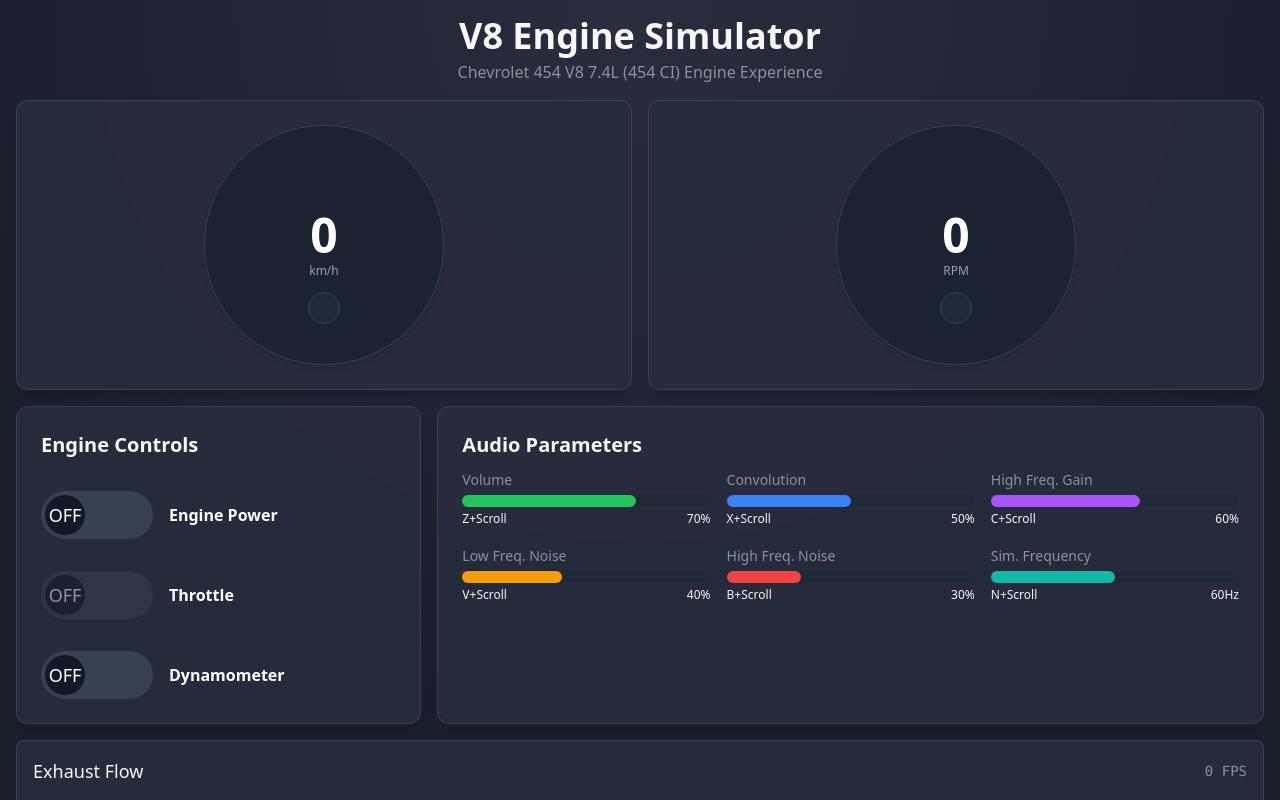
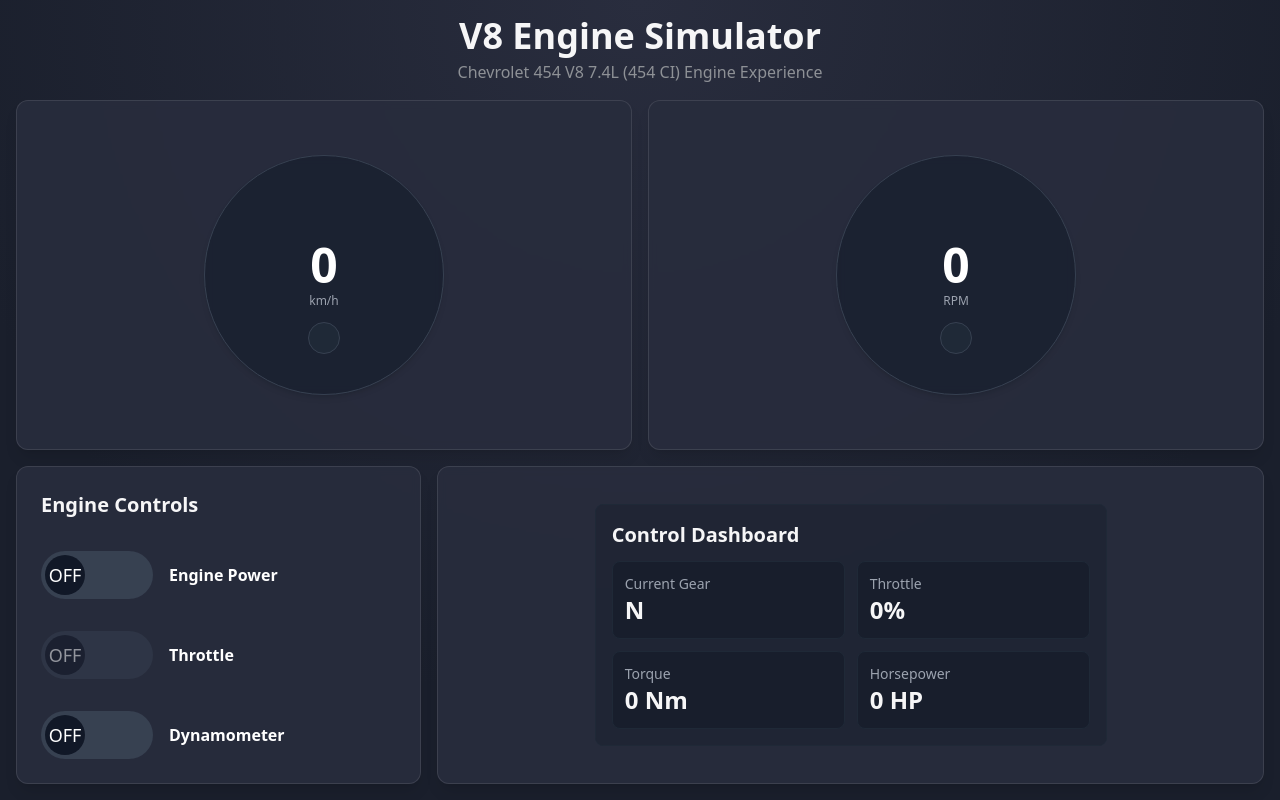
Before and after one commit to balaturgija/realistic-gearshift-simulator, a React (Vite) app: page / in a window 1280 px wide. Built offline with nearby package versions, Linux system fonts and the light colour scheme.

Commit message:
Remove audio and performance components
Removes the Audio Parameters, Exhaust Flow, and Keyboard Controls components from the dashboard. Adjusts the Engine Controls component to maintain UI balance and ensures all core functionalities remain intact.

```diff
--- a/src/components/Dashboard.tsx
+++ b/src/components/Dashboard.tsx
@@ -3,9 +3,8 @@ import { useEngine } from '@/hooks/useEngine';
 import { useSound } from '@/hooks/useSound';
 import { RPMGauge } from './RPMGauge';
 import { SpeedGauge } from './SpeedGauge';
-import { PerformanceMonitor } from './PerformanceMonitor';
 import { Dynamometer } from './Dynamometer';
-import { ENGINE_MAX_RPM, KEY_BINDINGS } from '@/lib/constants';
+import { ENGINE_MAX_RPM } from '@/lib/constants';
 import { useState } from 'react';
 
 export function Dashboard() {
@@ -26,7 +25,7 @@ export function Dashboard() {
     toggleDyno
   } = useEngine();
 
-  const { frequencies, fps, audioParams } = useSound({
+  const { audioParams } = useSound({
     isEngineRunning: isRunning,
     rpm,
     maxRpm: ENGINE_MAX_RPM,
@@ -72,8 +71,8 @@ export function Dashboard() {
         <Dynamometer speed={speed} torque={torque} horsepower={horsepower} isRunning={isRunning} />
       )}
 
-      {/* Controls section - Taking less space */}
-      <div className="grid grid-cols-1 md:grid-cols-3 gap-4 mb-4">
+      {/* Controls section - Repositioned for better layout */}
+      <div className="grid grid-cols-1 md:grid-cols-3 gap-4 mt-auto">
         <div className="dash-panel flex flex-col">
           <h2 className="text-lg sm:text-xl font-semibold mb-4">Engine Controls</h2>
 
@@ -145,136 +144,27 @@ export function Dashboard() {
           </div>
         </div>
 
-        <div className="dash-panel col-span-1 md:col-span-2">
-          <h2 className="text-lg sm:text-xl font-semibold mb-2">Audio Parameters</h2>
-
-          <div className="grid grid-cols-2 sm:grid-cols-3 gap-4">
-            <div className="audio-param">
-              <span className="text-sm text-dashboard-muted">Volume</span>
-              <div className="bg-gray-800 rounded-lg h-3 mt-1">
-                <div
-                  className="bg-green-500 h-full rounded-lg"
-                  style={{ width: `${audioParams?.volume * 100}%` }}
-                ></div>
+        <div className="dash-panel col-span-1 md:col-span-2 flex items-center justify-center">
+          <div className="w-full max-w-lg bg-gray-900/30 rounded-lg border border-gray-800 p-4">
+            <h2 className="text-lg sm:text-xl font-semibold mb-3">Control Dashboard</h2>
+            <div className="grid grid-cols-2 gap-3">
+              <div className="stat-box p-3 bg-gray-900/50 rounded-lg border border-gray-800">
+                <div className="text-sm text-gray-400">Current Gear</div>
+                <div className="text-2xl font-bold">{gear === 0 ? 'N' : gear}</div>
               </div>
-              <div className="flex justify-between text-xs mt-1">
-                <span>Z+Scroll</span>
-                <span>{Math.round((audioParams?.volume || 0) * 100)}%</span>
+              <div className="stat-box p-3 bg-gray-900/50 rounded-lg border border-gray-800">
+                <div className="text-sm text-gray-400">Throttle</div>
+                <div className="text-2xl font-bold">{Math.round(throttle * 100)}%</div>
+              </div>
+              <div className="stat-box p-3 bg-gray-900/50 rounded-lg border border-gray-800">
+                <div className="text-sm text-gray-400">Torque</div>
+                <div className="text-2xl font-bold">{Math.round(torque)} Nm</div>
+              </div>
+              <div className="stat-box p-3 bg-gray-900/50 rounded-lg border border-gray-800">
+                <div className="text-sm text-gray-400">Horsepower</div>
+                <div className="text-2xl font-bold">{Math.round(horsepower)} HP</div>
               </div>
             </div>
-
-            <div className="audio-param">
-              <span className="text-sm text-dashboard-muted">Convolution</span>
-              <div className="bg-gray-800 rounded-lg h-3 mt-1">
-                <div
-                  className="bg-blue-500 h-full rounded-lg"
-                  style={{ width: `${audioParams?.convolutionLevel * 100}%` }}
-                ></div>
-              </div>
-              <div className="flex justify-between text-xs mt-1">
-                <span>X+Scroll</span>
-                <span>{Math.round((audioParams?.convolutionLevel || 0) * 100)}%</span>
-              </div>
-            </div>
-
-            <div className="audio-param">
-              <span className="text-sm text-dashboard-muted">High Freq. Gain</span>
-              <div className="bg-gray-800 rounded-lg h-3 mt-1">
-                <div
-                  className="bg-purple-500 h-full rounded-lg"
-                  style={{ width: `${audioParams?.highFreqGain * 100}%` }}
-                ></div>
-              </div>
-              <div className="flex justify-between text-xs mt-1">
-                <span>C+Scroll</span>
-                <span>{Math.round((audioParams?.highFreqGain || 0) * 100)}%</span>
-              </div>
-            </div>
-
-            <div className="audio-param">
-              <span className="text-sm text-dashboard-muted">Low Freq. Noise</span>
-              <div className="bg-gray-800 rounded-lg h-3 mt-1">
-                <div
-                  className="bg-amber-500 h-full rounded-lg"
-                  style={{ width: `${audioParams?.lowFreqNoise * 100}%` }}
-                ></div>
-              </div>
-              <div className="flex justify-between text-xs mt-1">
-                <span>V+Scroll</span>
-                <span>{Math.round((audioParams?.lowFreqNoise || 0) * 100)}%</span>
-              </div>
-            </div>
-
-            <div className="audio-param">
-              <span className="text-sm text-dashboard-muted">High Freq. Noise</span>
-              <div className="bg-gray-800 rounded-lg h-3 mt-1">
-                <div
-                  className="bg-red-500 h-full rounded-lg"
-                  style={{ width: `${audioParams?.highFreqNoise * 100}%` }}
-                ></div>
-              </div>
-              <div className="flex justify-between text-xs mt-1">
-                <span>B+Scroll</span>
-                <span>{Math.round((audioParams?.highFreqNoise || 0) * 100)}%</span>
-              </div>
-            </div>
-
-            <div className="audio-param">
-              <span className="text-sm text-dashboard-muted">Sim. Frequency</span>
-              <div className="bg-gray-800 rounded-lg h-3 mt-1">
-                <div
-                  className="bg-teal-500 h-full rounded-lg"
-                  style={{ width: `${(audioParams?.simulationFreq || 0) / 120 * 100}%` }}
-                ></div>
-              </div>
-              <div className="flex justify-between text-xs mt-1">
-                <span>N+Scroll</span>
-                <span>{Math.round(audioParams?.simulationFreq || 0)}Hz</span>
-              </div>
-            </div>
-          </div>
-        </div>
-      </div>
-
-      {/* Performance Monitor */}
-      <div className="mb-4 animate-slide-in">
-        <PerformanceMonitor
-          frequencies={frequencies}
-          fps={fps}
-        />
-      </div>
-
-      {/* Keyboard controls guide */}
-      <div className="controls-hint animate-fade-in text-xs sm:text-sm p-3 bg-gray-900/50 rounded-lg border border-gray-800">
-        <h3 className="font-medium mb-2">Keyboard Controls:</h3>
-        <div className="grid grid-cols-2 sm:grid-cols-4 gap-2">
-          <div className="flex items-center">
-            <span className="key-command">{KEY_BINDINGS.THROTTLE.toUpperCase()}</span>
-            <span className="ml-2">Increase gas</span>
-          </div>
-          <div className="flex items-center">
-            <span className="key-command">↑</span>
-            <span className="ml-2">Shift gear up</span>
-          </div>
-          <div className="flex items-center">
-            <span className="key-command">↓</span>
-            <span className="ml-2">Shift gear down</span>
-          </div>
-          <div className="flex items-center">
-            <span className="key-command">{KEY_BINDINGS.ENGINE_START.toUpperCase()}</span>
-            <span className="ml-2">Start/Stop engine</span>
-          </div>
-          <div className="flex items-center">
-            <span className="key-command">{KEY_BINDINGS.NEUTRAL.toUpperCase()}</span>
-            <span className="ml-2">Shift to neutral</span>
-          </div>
-          <div className="flex items-center">
-            <span className="key-command">{KEY_BINDINGS.TOGGLE_DYNO.toUpperCase()}</span>
-            <span className="ml-2">Toggle dyno</span>
-          </div>
-          <div className="flex items-center">
-            <span className="key-command">Z-N+Scroll</span>
-            <span className="ml-2">Audio adjustments</span>
           </div>
         </div>
       </div>
```
